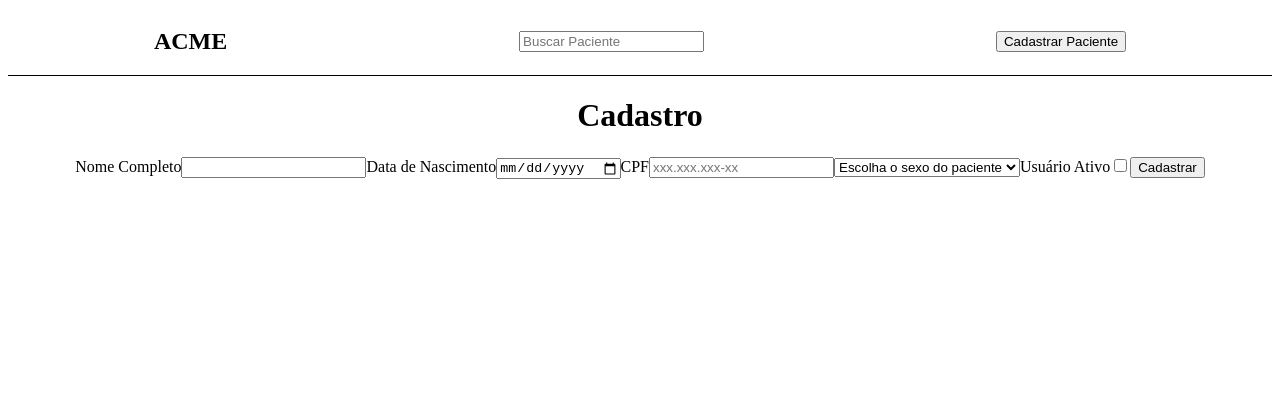
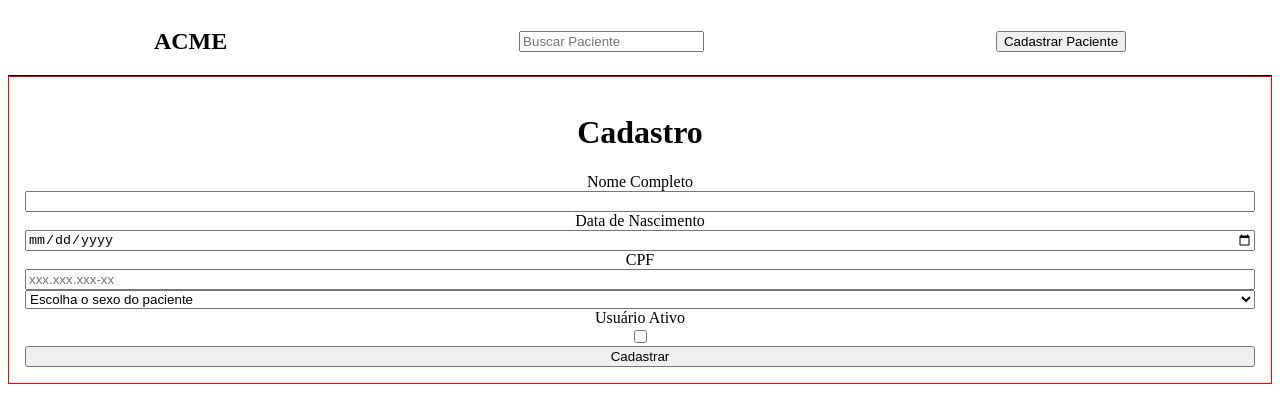
Before and after one commit to felipemimoura/interprocess, a React (Create React App) app: page /cadastro in a window 1280 px wide. Shown: the top 406 px of the page. Built offline with nearby package versions, Linux system fonts and the light colour scheme.

Commit message:
estiizado o form

```diff
--- a/src/components/Form/Index.js
+++ b/src/components/Form/Index.js
@@ -5,6 +5,7 @@ import useForm from '../../hooks/useForm'
 import { useHistory } from 'react-router-dom'
 import { goTo } from '../../Routes/Coordinator'
 import { UserContext } from '../../UserContext'
+import * as S from './Styles'
 
 const Form = ({ title }) => {
   const { states, setters } = useContext(UserContext)
@@ -33,7 +34,7 @@ const Form = ({ title }) => {
     goTo(history, "/", "")
   }
   return (
-    <form onSubmit={handleSubmit}>
+    <S.Form onSubmit={handleSubmit}>
       <h1>{title}</h1>
       <Input label="Nome Completo" type="text" name="fullName" {...name} />
       <Input label="Data de Nascimento" type="date" name="birthdate"{...birthdate} />
@@ -52,7 +53,7 @@ const Form = ({ title }) => {
       <Button>
         Cadastrar
       </Button>
-    </form>
+    </S.Form>
   )
 }
 
--- /dev/null
+++ b/src/components/Form/Styles.js
@@ -0,0 +1,10 @@
+import styled from 'styled-components'
+
+export const Form = styled.form`
+  border: 1px solid red;
+  display: flex;
+  flex-direction: column;
+  justify-content: left;
+  align-items: left;
+  padding: 1rem
+`
```
